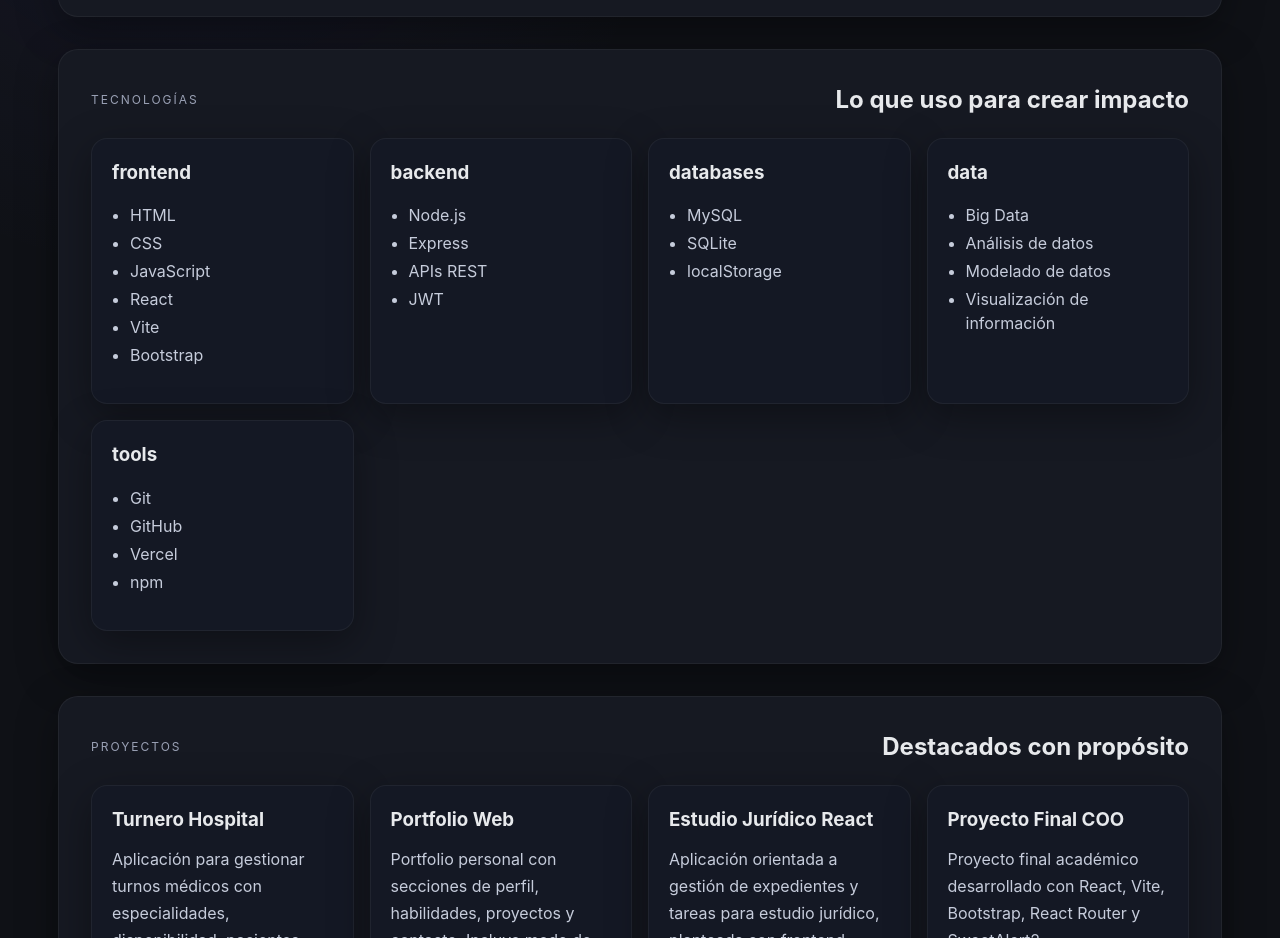
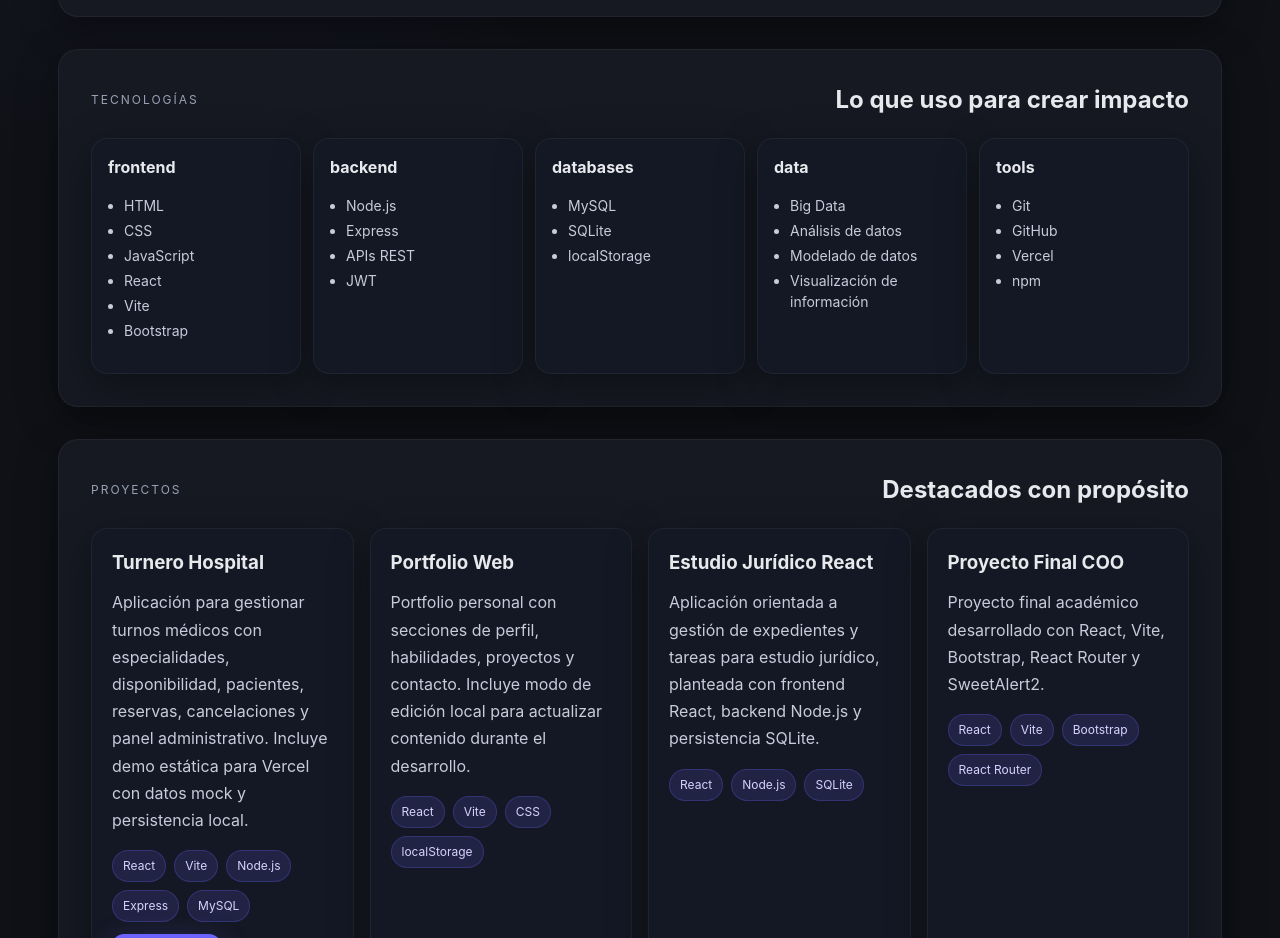
Before and after one commit to OteroCarlos1977/Portfolio_Web, a React (Vite) app: page / in a window 1280 px wide. Shown: the part 793-1731 px from the top of the page. Built offline with nearby package versions, Linux system fonts and the light colour scheme.

Commit message:
Alinea tarjetas de tecnologias

```diff
--- a/src/components/Skills.jsx
+++ b/src/components/Skills.jsx
@@ -22,12 +22,7 @@ const Skills = ({ skills }) => (
 );
 
 Skills.propTypes = {
-  skills: PropTypes.shape({
-    frontend: PropTypes.arrayOf(PropTypes.string),
-    backend: PropTypes.arrayOf(PropTypes.string),
-    databases: PropTypes.arrayOf(PropTypes.string),
-    other: PropTypes.arrayOf(PropTypes.string),
-  }).isRequired,
+  skills: PropTypes.objectOf(PropTypes.arrayOf(PropTypes.string)).isRequired,
 };
 
 export default Skills;
--- a/src/styles/App.css
+++ b/src/styles/App.css
@@ -232,12 +232,35 @@ main {
   font-size: 16px;
 }
 
-.skills-grid,
+.skills-grid {
+  display: grid;
+  grid-template-columns: repeat(5, minmax(0, 1fr));
+  gap: 12px;
+  margin-top: 20px;
+}
+
 .projects-grid {
   display: grid;
   grid-template-columns: repeat(auto-fit, minmax(260px, 1fr));
   gap: 16px;
   margin-top: 20px;
+}
+
+.skills-grid .card {
+  min-width: 0;
+  padding: 16px;
+}
+
+.skills-grid .card h3 {
+  font-size: 16px;
+}
+
+.skills-grid .card ul {
+  padding-left: 16px;
+}
+
+.skills-grid .card li {
+  font-size: 14px;
 }
 
 .card {
@@ -396,4 +419,14 @@ textarea {
     justify-self: start;
     order: -1;
   }
+
+  .skills-grid {
+    grid-template-columns: repeat(2, minmax(0, 1fr));
+  }
 }
+
+@media (max-width: 480px) {
+  .skills-grid {
+    grid-template-columns: 1fr;
+  }
+}
```
